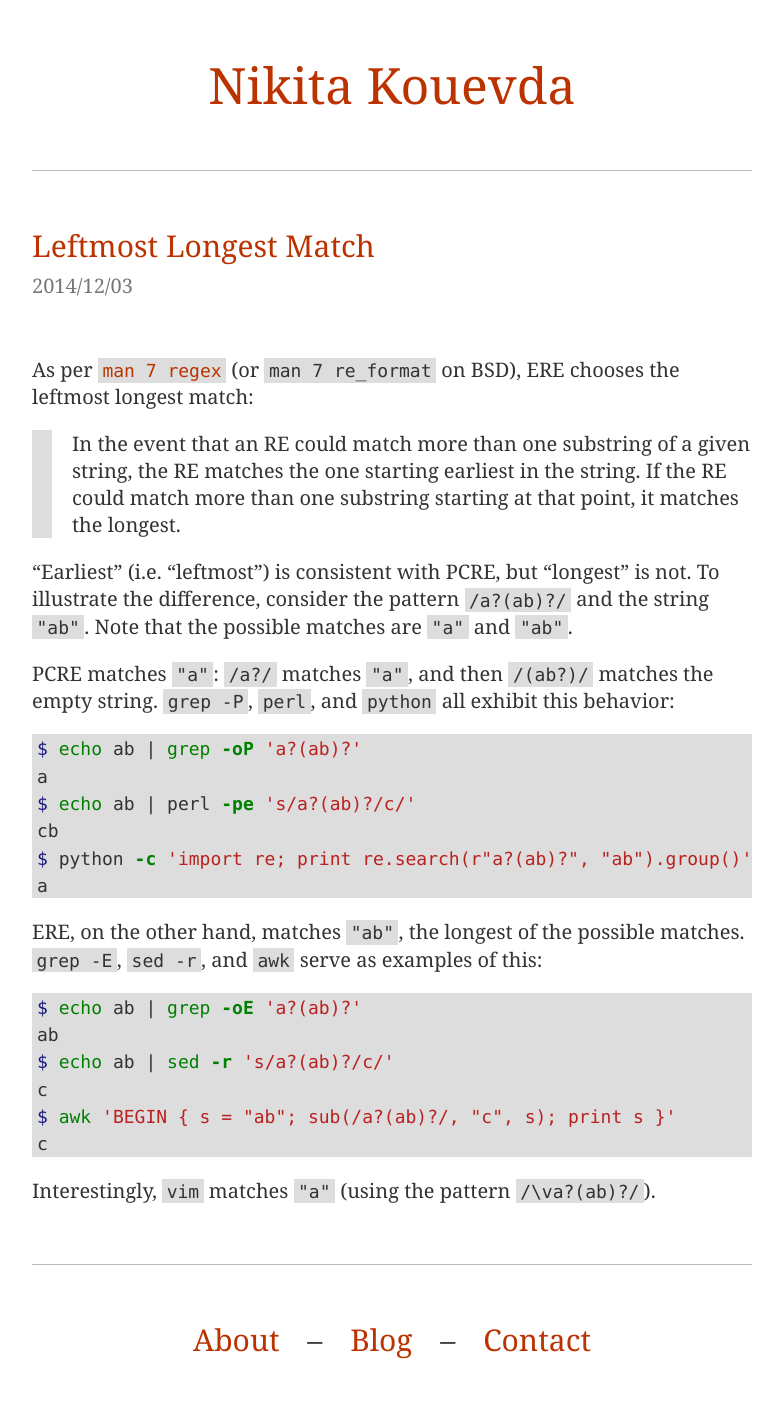
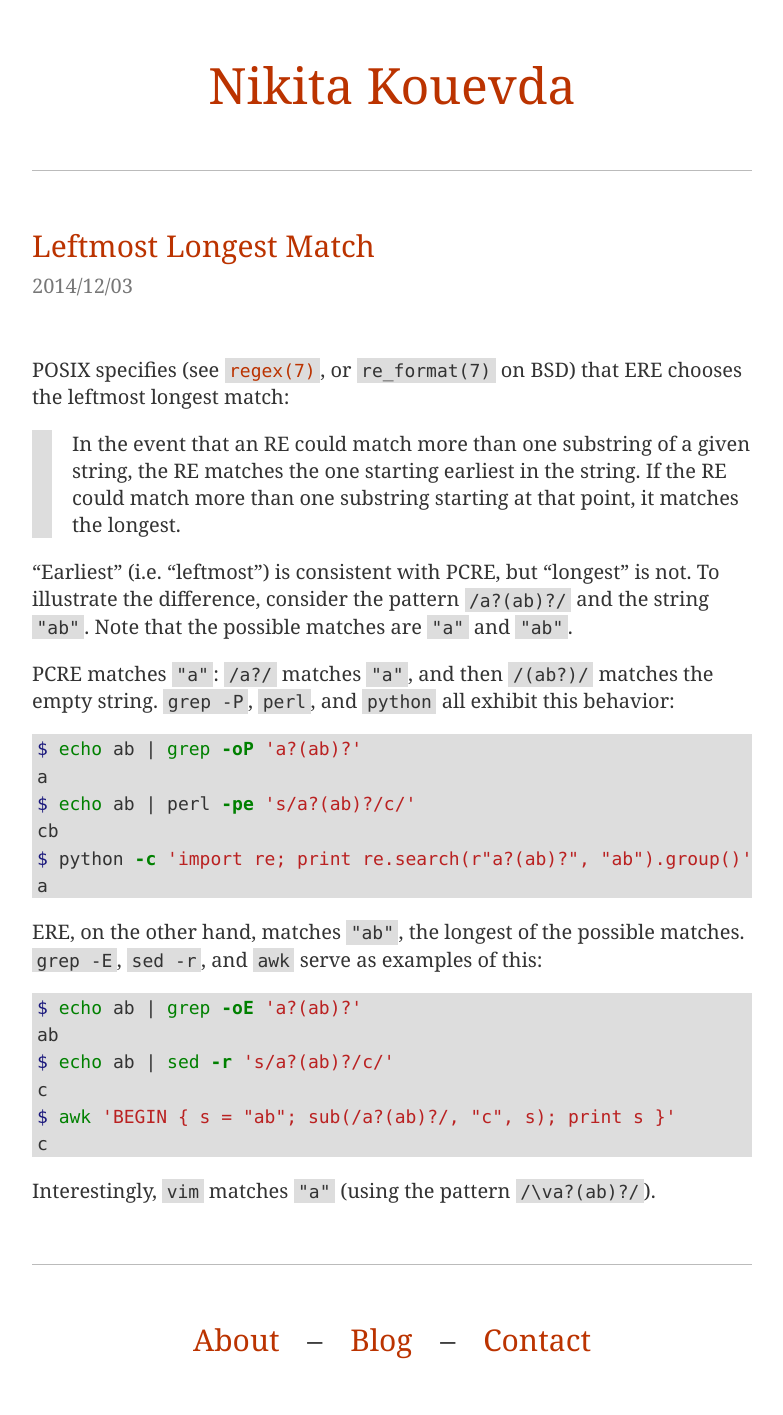
Before and after one commit to nkouevda/nkouevda.github.io, a Jekyll site: the page built from blog/_posts/2014-12-03-leftmost-longest-match.md, in a window 1280 px wide. Shown: the whole page, without its empty margins (248-1031 px from the left). Built offline with Jekyll 4.4.1, drawn with Linux system fonts in a browser that asks for light colours.

Commit message:
Rephrase reference to include POSIX

```diff
--- a/blog/_posts/2014-12-03-leftmost-longest-match.md
+++ b/blog/_posts/2014-12-03-leftmost-longest-match.md
@@ -1,5 +1,5 @@
-As per [`man 7 regex`](http://linux.die.net/man/7/regex) (or `man 7 re_format`
-on BSD), ERE chooses the leftmost longest match:
+POSIX specifies (see [`regex(7)`](http://linux.die.net/man/7/regex), or
+`re_format(7)` on BSD) that ERE chooses the leftmost longest match:
 
 > In the event that an RE could match more than one substring of a given string,
 > the RE matches the one starting earliest in the string. If the RE could match
```
